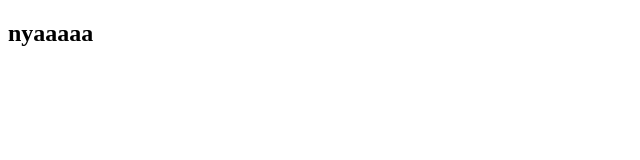
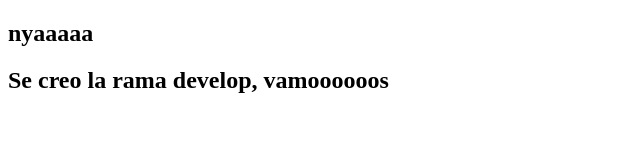
Before and after one commit to Warco87/CiudadData, a website: page src/view/index.html in a window 1280 px wide. Shown: the whole page, without its empty margins (0-640 px from the left). Drawn offline with Linux system fonts and the light colour scheme.

Commit message:
commit de creacion de la rama develop

```diff
--- a/src/view/index.html
+++ b/src/view/index.html
@@ -7,5 +7,6 @@
 </head>
 <body>
     <h2>nyaaaaa</h2>
+    <h2>Se creo la rama develop, vamoooooos</h2>
 </body>
 </html>
```
